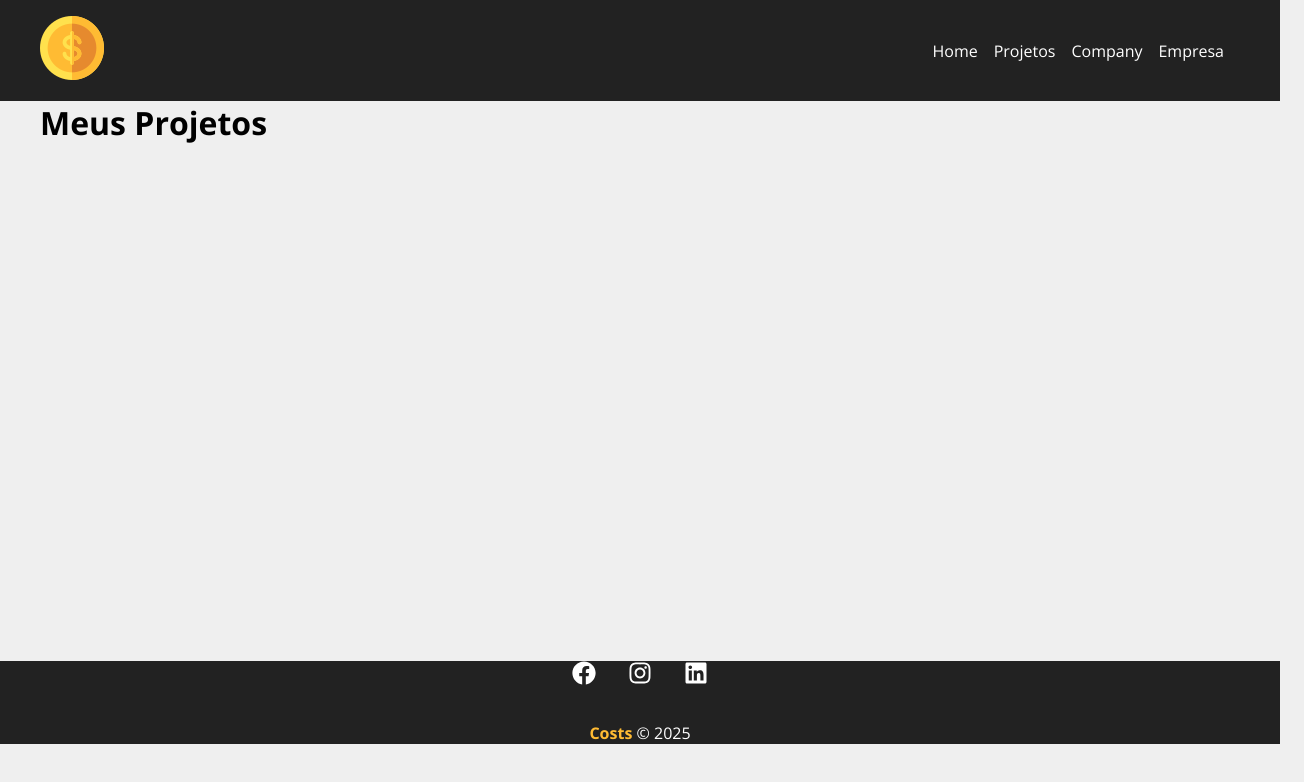
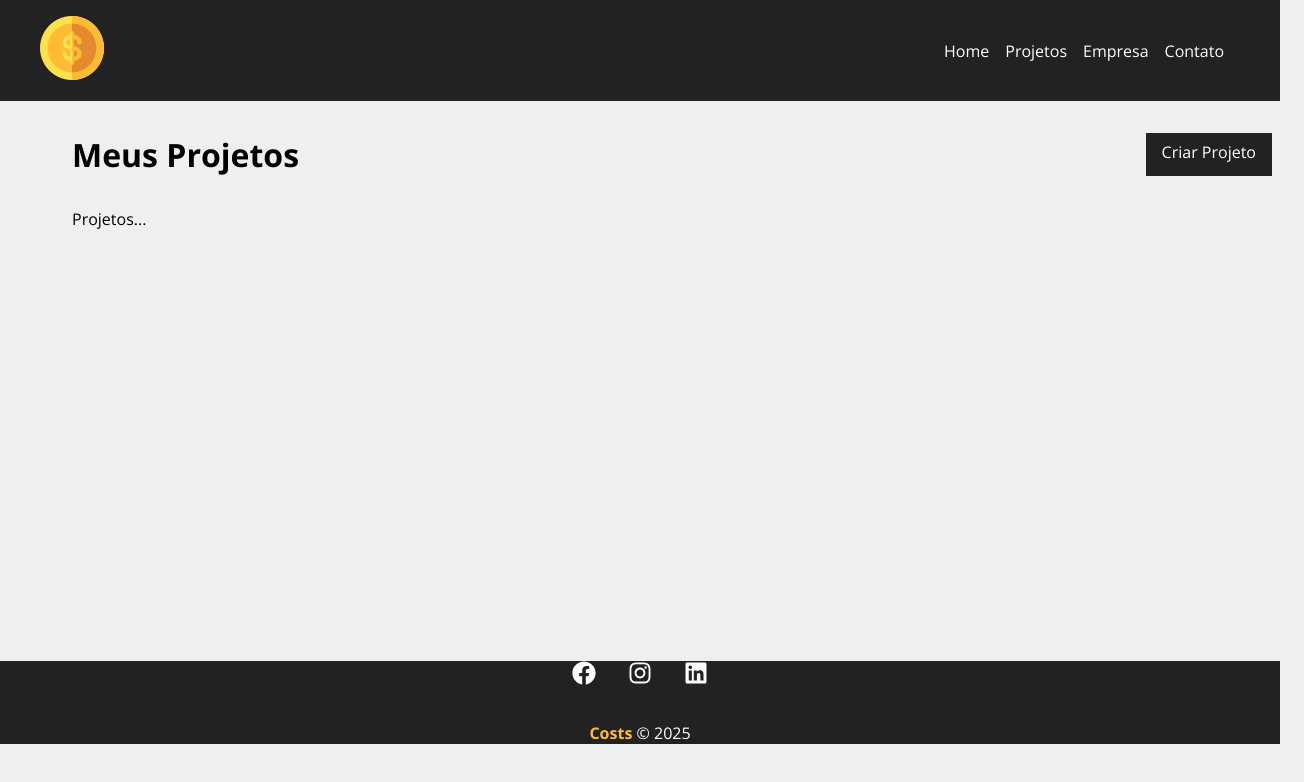
Before and after one commit to Samuel-Nun3s/Projeto-Costs-React, a React (Vite) app: page /projects in a window 1280 px wide. Shown: the top 782 px of the page, 1304 px wide, since content can reach past the window. Built offline with nearby package versions, Linux system fonts and the light colour scheme.

Commit message:
Dashboard

```diff
--- a/src/components/layout/Navbar.jsx
+++ b/src/components/layout/Navbar.jsx
@@ -20,10 +20,10 @@
             <Link to='/projects'>Projetos</Link>
           </li>
           <li className={styles.item}>
-            <Link to='/company'>Company</Link>
+            <Link to='/company'>Empresa</Link>
           </li>
           <li className={styles.item}>
-            <Link to='/contact'>Empresa</Link>
+            <Link to='/contact'>Contato</Link>
           </li>
         </ul>
       </Container>
--- a/src/components/pages/Projects.jsx
+++ b/src/components/pages/Projects.jsx
@@ -1,6 +1,10 @@
 import { useLocation } from 'react-router-dom';
 
 import Message from "../layout/Message";
+import Container from '../layout/Container';
+import LinkButton from '../layout/LinkButton';
+
+import styles from './Projects.module.css';
 
 function Projects() {
 
@@ -12,9 +16,15 @@
   }
 
   return (
-    <div>
-      <h1>Meus Projetos</h1>
+    <div className={styles.project_container}>
+      <div className={styles.title_container}>
+        <h1>Meus Projetos</h1>
+        <LinkButton to="/newproject" text="Criar Projeto" />
+      </div>
       {message && <Message type="success" msg={message} />}
+      <Container customClass="start">
+        <p>Projetos...</p>
+      </Container>
     </div>
   )
 }
--- /dev/null
+++ b/src/components/pages/Projects.module.css
@@ -0,0 +1,9 @@
+.project_container{
+  padding: 2em;
+}
+
+.title_container {
+  display: flex;
+  justify-content: space-between;
+  margin-bottom: 2em;
+}
```
